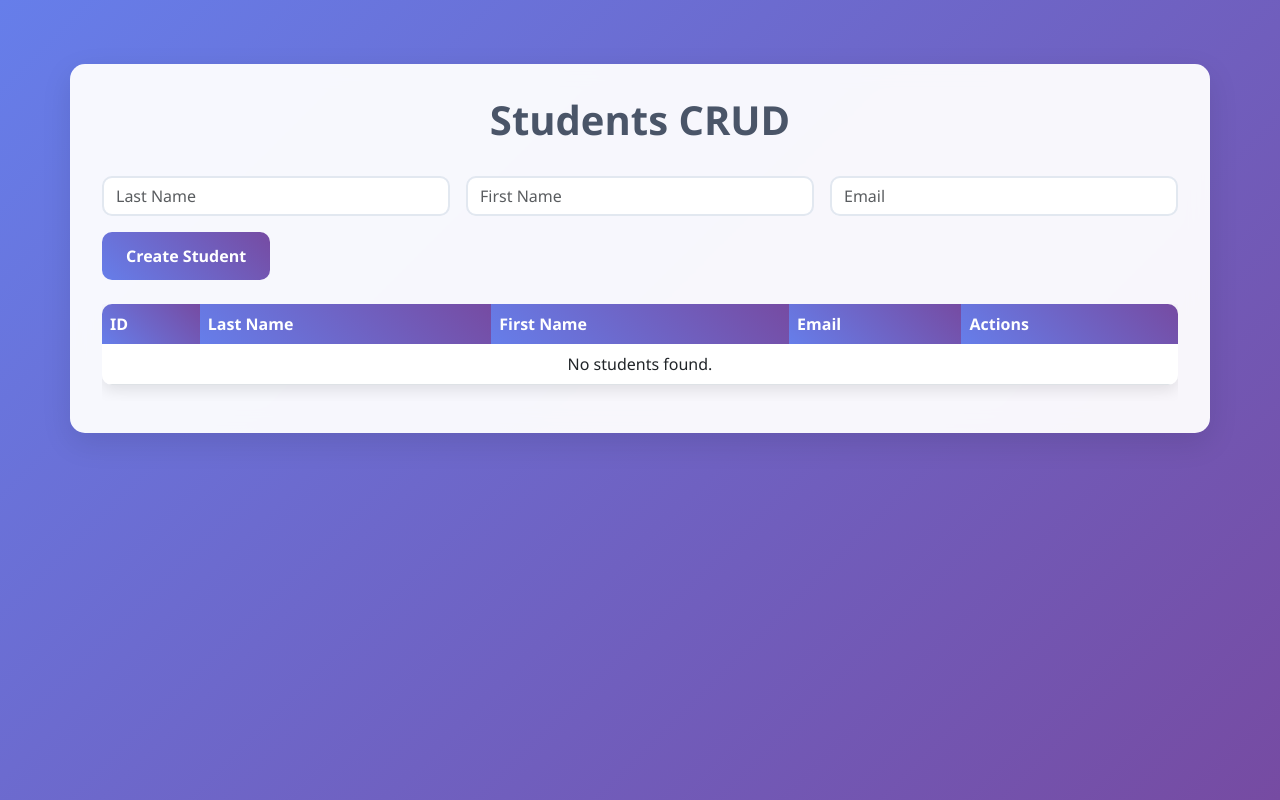
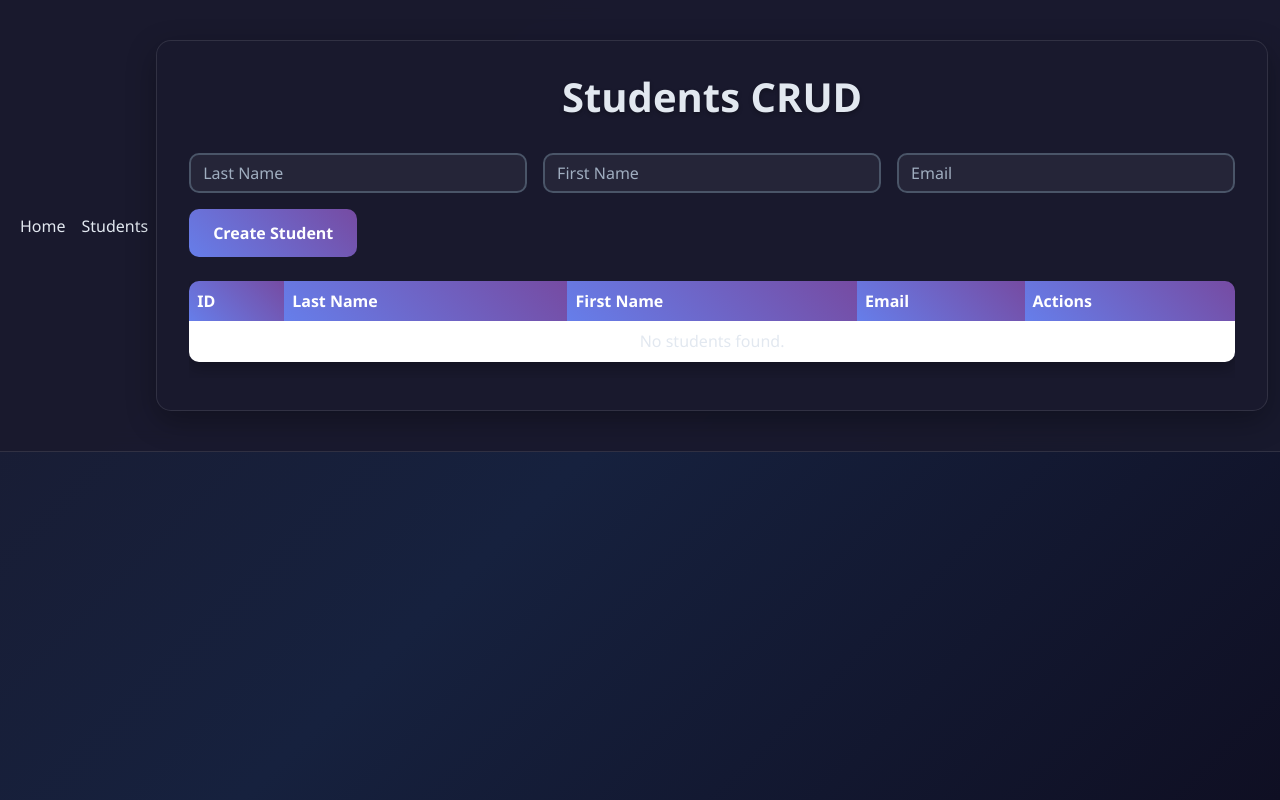
Before and after one commit to aaronmendoza04/mendoza_aaron, a CodeIgniter app: page / in a window 1280 px wide. Run offline with CodeIgniter, Linux system fonts and the light colour scheme; data that the repository does not hold is empty; some libraries are stand-ins or nearby versions.

Commit message:
First commit

```diff
--- a/app/views/students_crud.php
+++ b/app/views/students_crud.php
@@ -10,25 +10,22 @@ defined('PREVENT_DIRECT_ACCESS') OR exit('No direct script access allowed');
     <link rel="stylesheet" href="css/style.css" />
 </head>
 <body>
-    <nav class="navbar navbar-expand-lg navbar-light mb-4">
+    <nav class="navbar navbar-expand-lg navbar-dark mb-4">
         <div class="container-fluid">
-            <a class="navbar-brand" href="/"></a>
+
             <button class="navbar-toggler" type="button" data-bs-toggle="collapse" data-bs-target="#navbarNav" aria-controls="navbarNav" aria-expanded="false" aria-label="Toggle navigation">
                 <span class="navbar-toggler-icon"></span>
             </button>
             <div class="collapse navbar-collapse" id="navbarNav">
                 <ul class="navbar-nav ms-auto">
                     <li class="nav-item">
-                        <a class="nav-link" href="/"></a>
+                        <a class="nav-link" href="/">Home</a>
                     </li>
                     <li class="nav-item">
-                        <a class="nav-link active" href="/students"></a>
+                        <a class="nav-link active" href="/students">Students</a>
                     </li>
                 </ul>
             </div>
-        </div>
-    </nav>
-
     <div class="container">
         <h1>Students CRUD</h1>
 
--- a/public/css/style.css
+++ b/public/css/style.css
@@ -1,23 +1,38 @@
 /* Bootstrap CSS */
 @import url('https://cdn.jsdelivr.net/npm/bootstrap@5.3.0/dist/css/bootstrap.min.css');
 
-/* Custom Modern Styles */
+/* Custom Modern Dark Styles */
 body {
     font-family: 'Segoe UI', Tahoma, Geneva, Verdana, sans-serif;
-    background: linear-gradient(135deg, #667eea 0%, #764ba2 100%);
+    background: linear-gradient(135deg, #1a1a2e 0%, #16213e 50%, #0f0f23 100%);
     min-height: 100vh;
     margin: 0;
-    color: #333;
+    color: #e2e8f0;
+}
+
+.navbar {
+    background: rgba(26, 26, 46, 0.95) !important;
+    backdrop-filter: blur(10px);
+    border-bottom: 1px solid rgba(255, 255, 255, 0.1);
+}
+
+.navbar-brand, .nav-link {
+    color: #e2e8f0 !important;
+}
+
+.navbar-brand:hover, .nav-link:hover {
+    color: #667eea !important;
 }
 
 .container {
-    background: rgba(255, 255, 255, 0.95);
+    background: rgba(26, 26, 46, 0.95);
     border-radius: 15px;
-    box-shadow: 0 10px 30px rgba(0, 0, 0, 0.1);
+    box-shadow: 0 10px 30px rgba(0, 0, 0, 0.3);
     backdrop-filter: blur(10px);
     margin: 2rem auto;
     padding: 2rem;
     animation: fadeIn 0.8s ease-in-out;
+    border: 1px solid rgba(255, 255, 255, 0.1);
 }
 
 @keyframes fadeIn {
@@ -26,21 +41,29 @@ body {
 }
 
 h1 {
-    color: #4a5568;
+    color: #e2e8f0;
     text-align: center;
     margin-bottom: 2rem;
     font-weight: 700;
+    text-shadow: 0 2px 4px rgba(0, 0, 0, 0.3);
 }
 
 .form-control {
     border-radius: 10px;
-    border: 2px solid #e2e8f0;
+    border: 2px solid #4a5568;
+    background: rgba(255, 255, 255, 0.05);
+    color: #e2e8f0;
     transition: all 0.3s ease;
 }
 
 .form-control:focus {
     border-color: #667eea;
     box-shadow: 0 0 0 0.2rem rgba(102, 126, 234, 0.25);
+    background: rgba(255, 255, 255, 0.1);
+}
+
+.form-control::placeholder {
+    color: #a0aec0;
 }
 
 .btn {
@@ -48,33 +71,61 @@ h1 {
     padding: 0.75rem 1.5rem;
     font-weight: 600;
     transition: all 0.3s ease;
+    border: none;
 }
 
 .btn-primary {
     background: linear-gradient(45deg, #667eea, #764ba2);
-    border: none;
+    color: white;
 }
 
 .btn-primary:hover {
     transform: translateY(-2px);
     box-shadow: 0 5px 15px rgba(102, 126, 234, 0.4);
+    background: linear-gradient(45deg, #5a67d8, #6b46c1);
 }
 
 .btn-secondary {
-    background: #e2e8f0;
-    color: #4a5568;
-    border: none;
+    background: #4a5568;
+    color: #e2e8f0;
 }
 
 .btn-secondary:hover {
-    background: #cbd5e0;
+    background: #718096;
+    transform: translateY(-2px);
+    color: #e2e8f0;
+}
+
+.btn-outline-primary {
+    border: 2px solid #667eea;
+    color: #667eea;
+    background: transparent;
+}
+
+.btn-outline-primary:hover {
+    background: #667eea;
+    color: white;
+    transform: translateY(-2px);
+}
+
+.btn-outline-danger {
+    border: 2px solid #e53e3e;
+    color: #e53e3e;
+    background: transparent;
+}
+
+.btn-outline-danger:hover {
+    background: #e53e3e;
+    color: white;
     transform: translateY(-2px);
 }
 
 .table {
     border-radius: 10px;
     overflow: hidden;
-    box-shadow: 0 5px 15px rgba(0, 0, 0, 0.1);
+    box-shadow: 0 5px 15px rgba(0, 0, 0, 0.3);
+    background: rgba(26, 26, 46, 0.8);
+    color: #e2e8f0;
 }
 
 .table thead th {
@@ -86,17 +137,26 @@ h1 {
 
 .table tbody tr {
     transition: all 0.3s ease;
+    border-bottom: 1px solid rgba(255, 255, 255, 0.1);
 }
 
 .table tbody tr:hover {
-    background: #f8fafc;
+    background: rgba(102, 126, 234, 0.1);
     transform: scale(1.01);
+}
+
+.table tbody td {
+    color: #e2e8f0;
+    border: none;
 }
 
 .alert {
     border-radius: 10px;
     border: none;
     animation: slideIn 0.5s ease-out;
+    background: rgba(72, 187, 120, 0.2);
+    color: #c6f6d5;
+    border: 1px solid rgba(72, 187, 120, 0.3);
 }
 
 @keyframes slideIn {
@@ -112,7 +172,7 @@ h1 {
 
     .table-responsive {
         border-radius: 10px;
-        box-shadow: 0 5px 15px rgba(0, 0, 0, 0.1);
+        box-shadow: 0 5px 15px rgba(0, 0, 0, 0.3);
     }
 
     .btn {
@@ -167,12 +227,14 @@ h1 {
 /* Additional modern touches */
 .card {
     border-radius: 15px;
-    border: none;
-    box-shadow: 0 5px 15px rgba(0, 0, 0, 0.1);
+    border: 1px solid rgba(255, 255, 255, 0.1);
+    box-shadow: 0 5px 15px rgba(0, 0, 0, 0.3);
     transition: all 0.3s ease;
+    background: rgba(26, 26, 46, 0.8);
+    color: #e2e8f0;
 }
 
 .card:hover {
     transform: translateY(-5px);
-    box-shadow: 0 10px 25px rgba(0, 0, 0, 0.15);
+    box-shadow: 0 10px 25px rgba(0, 0, 0, 0.4);
 }
```
Also changed, not shown: app/views/welcome_page.php (+49 -19 lines).
